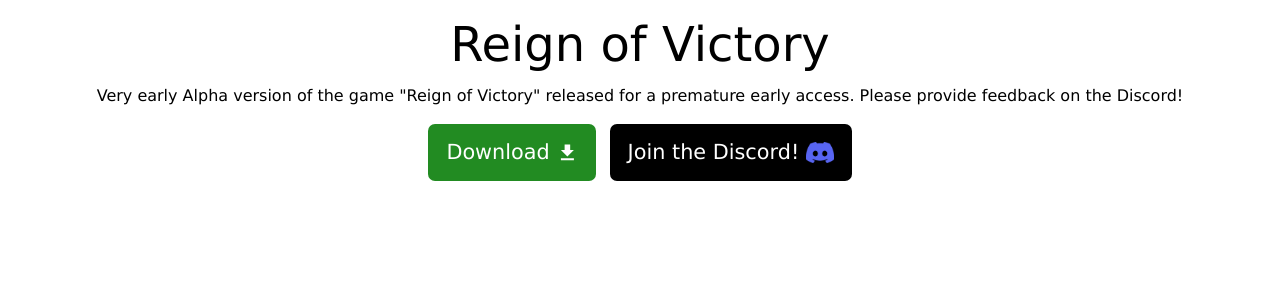
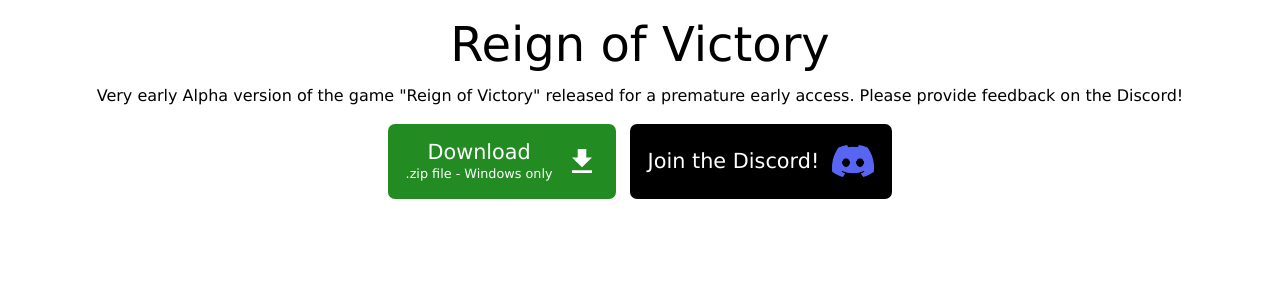
Before and after one commit to aaschuster/reign-of-victory, a React (Create React App) app: page / in a window 1280 px wide. Shown: the top 300 px of the page. Built offline with nearby package versions, Linux system fonts and the light colour scheme.

Commit message:
add text to download button and adjust styling for both buttons

```diff
--- a/src/App.js
+++ b/src/App.js
@@ -29,7 +29,10 @@ function App() {
         <div className="links">
           <a download className="downloadlink" href={downloadlink} >
             <div className="downloadlinkdiv">
-              <p>Download</p>
+              <div className="downloadlinktext">
+                <h3>Download</h3>
+                <p>.zip file - Windows only </p>
+              </div>
               <DownloadIcon className="downloadicon"/>
             </div>
           </a>
--- a/src/styles/App.css
+++ b/src/styles/App.css
@@ -43,24 +43,33 @@ header h1 {
 .discordlink {
   color: white;
   background-color: black;
+  display: flex;
 }
 
 .discordlinkdiv {
   display: flex;
+  align-items: center;
+  vertical-align: middle;
 }
 
 .downloadlinkdiv {
   display: flex;
+  align-items: center;
+}
+
+.downloadlinktext p {
+  font-size: 0.8rem;
+  margin-top: 5px;
 }
 
 .downloadicon {
-  margin-left: 7px;
-  height: 1.3rem;
+  margin-left: 13px;
+  font-size: 2rem;
 }
 
 .discordlogo {
-  margin-left: 7px;
-  height: 1.3rem;
+  margin-left: 13px;
+  height: 2rem;
 }
 
 .emailsignupform input {
```
